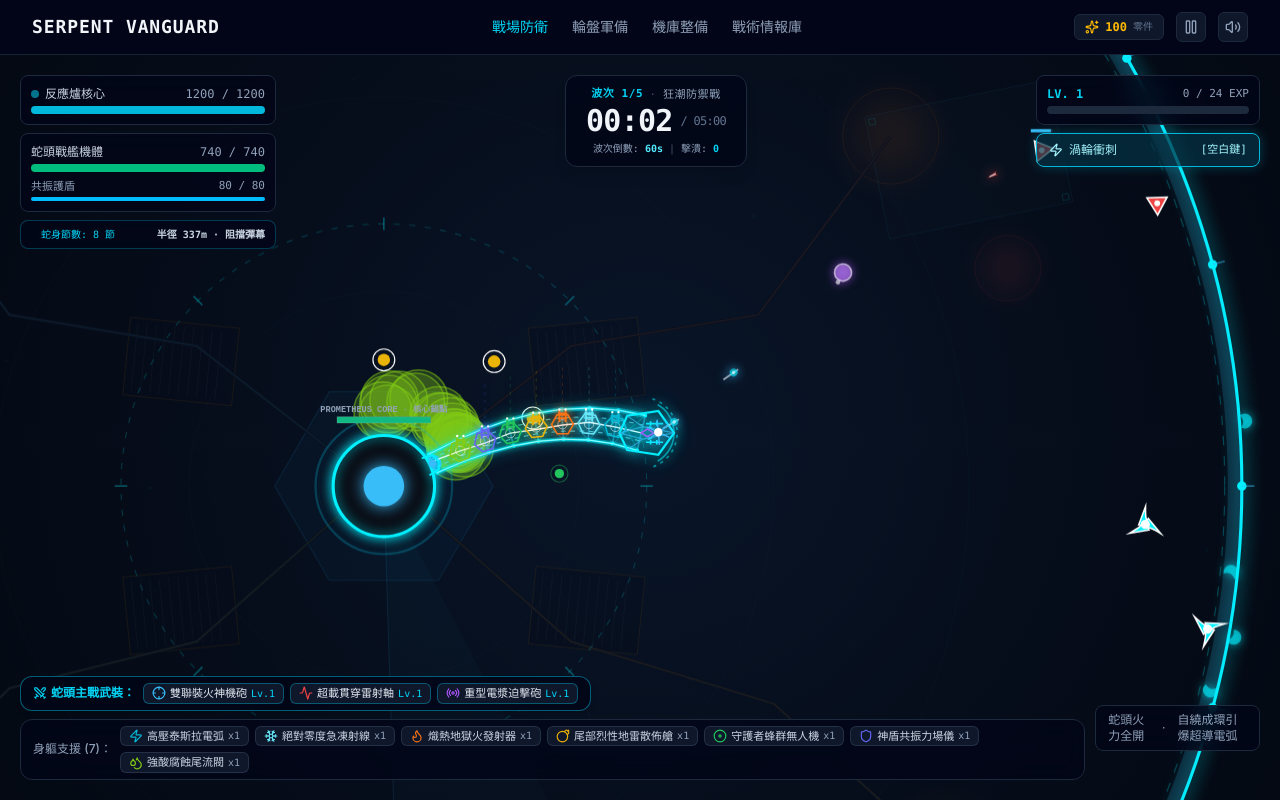
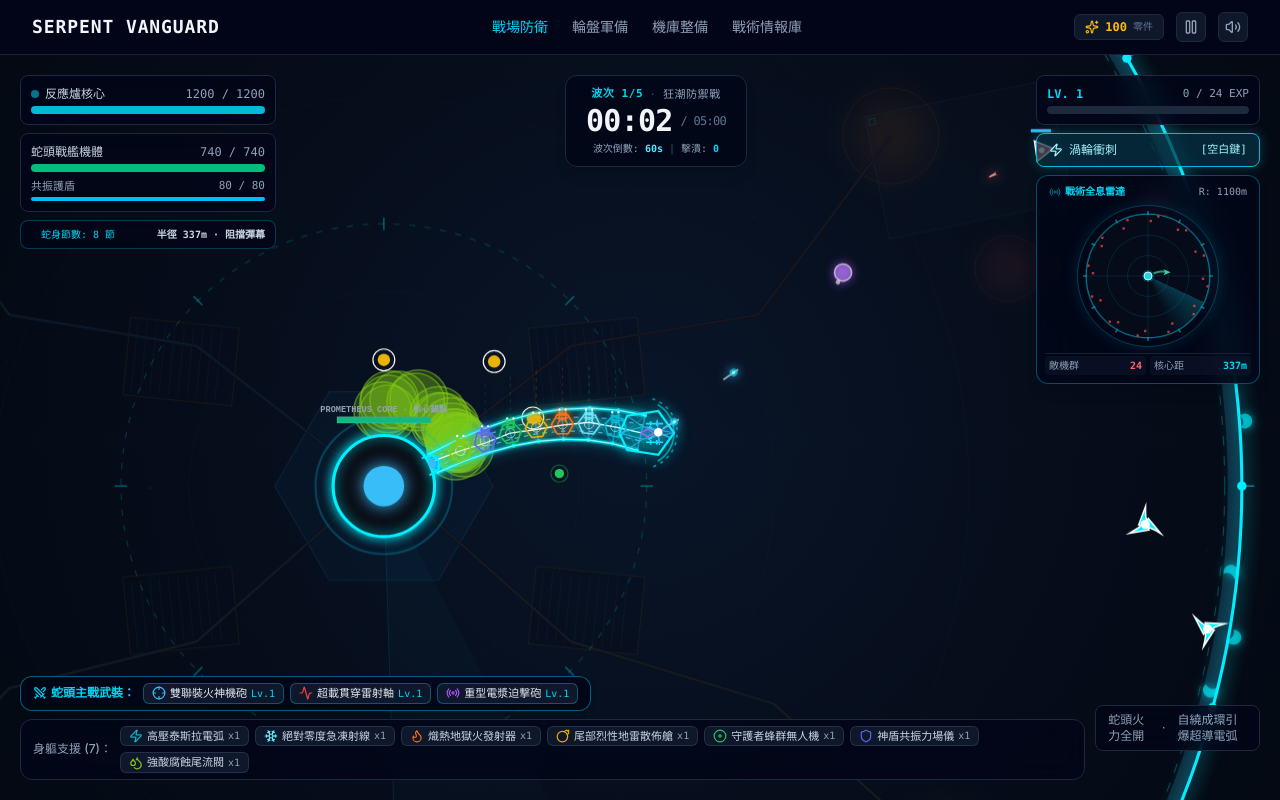
Before and after one commit to hianselplayer-pixel/S-1, a React (Vite) app: page / in a window 1280 px wide. Both pictures are taken after a click on the button "啟動出擊 · 守衛反應爐". Built offline with nearby package versions, Linux system fonts and the light colour scheme.

Commit message:
feat: Add tactical holographic radar minimap with real-time entity tracking

```diff
--- a/src/components/HUD.tsx
+++ b/src/components/HUD.tsx
@@ -8,6 +8,7 @@ import { Shield, Zap, Flame, Disc, Bomb, Droplets, Crosshair, Radio, Activity, S
 import { GameEngine } from '../game/GameEngine';
 import { TurretType } from '../types/game';
 import { TURRET_CATALOG } from '../game/constants';
+import { Minimap } from './Minimap';
 
 interface HUDProps {
   engine: GameEngine | null;
@@ -187,6 +188,9 @@ export const HUD: React.FC<HUDProps> = ({ engine, onDash }) => {
               {dashReady ? '[空白鍵]' : `${engine.dashCooldown.toFixed(1)}s`}
             </span>
           </button>
+
+          {/* Tactical Radar Minimap */}
+          <Minimap engine={engine} />
         </div>
       </div>
 
--- /dev/null
+++ b/src/components/Minimap.tsx
@@ -0,0 +1,242 @@
+/**
+ * @license
+ * SPDX-License-Identifier: Apache-2.0
+ */
+
+import React, { useEffect, useRef } from 'react';
+import { Radio, AlertTriangle } from 'lucide-react';
+import { GameEngine } from '../game/GameEngine';
+import { ARENA_RADIUS } from '../game/constants';
+
+interface MinimapProps {
+  engine: GameEngine | null;
+}
+
+export const Minimap: React.FC<MinimapProps> = ({ engine }) => {
+  const canvasRef = useRef<HTMLCanvasElement>(null);
+
+  useEffect(() => {
+    let animId: number;
+    let sweepAngle = 0;
+
+    const renderMinimap = () => {
+      const canvas = canvasRef.current;
+      if (!canvas || !engine) {
+        animId = requestAnimationFrame(renderMinimap);
+        return;
+      }
+
+      const ctx = canvas.getContext('2d');
+      if (!ctx) return;
+
+      const size = canvas.width;
+      const center = size / 2;
+      const radarRadius = center - 8;
+      const scale = radarRadius / ARENA_RADIUS;
+
+      // Clear
+      ctx.clearRect(0, 0, size, size);
+
+      // Radar Background (Circular dark sci-fi glass)
+      ctx.save();
+      ctx.beginPath();
+      ctx.arc(center, center, radarRadius, 0, Math.PI * 2);
+      ctx.fillStyle = 'rgba(6, 13, 26, 0.88)';
+      ctx.fill();
+      ctx.strokeStyle = 'rgba(6, 182, 212, 0.4)';
+      ctx.lineWidth = 1.5;
+      ctx.stroke();
+      ctx.clip();
+
+      // Range Concentric Rings
+      [0.33, 0.66, 1.0].forEach((ratio) => {
+        ctx.beginPath();
+        ctx.arc(center, center, radarRadius * ratio, 0, Math.PI * 2);
+        ctx.strokeStyle = ratio === 1.0 ? 'rgba(6, 182, 212, 0.5)' : 'rgba(6, 182, 212, 0.15)';
+        ctx.lineWidth = 1;
+        ctx.stroke();
+      });
+
+      // Crosshairs
+      ctx.beginPath();
+      ctx.moveTo(center - radarRadius, center);
+      ctx.lineTo(center + radarRadius, center);
+      ctx.moveTo(center, center - radarRadius);
+      ctx.lineTo(center, center + radarRadius);
+      ctx.strokeStyle = 'rgba(6, 182, 212, 0.15)';
+      ctx.lineWidth = 1;
+      ctx.stroke();
+
+      // Rotating Radar Sweep
+      sweepAngle = (sweepAngle + 0.04) % (Math.PI * 2);
+      const sweepGrad = ctx.createConicGradient(sweepAngle, center, center);
+      sweepGrad.addColorStop(0, 'rgba(6, 182, 212, 0.28)');
+      sweepGrad.addColorStop(0.12, 'rgba(6, 182, 212, 0.0)');
+      sweepGrad.addColorStop(1, 'rgba(6, 182, 212, 0.0)');
+      ctx.fillStyle = sweepGrad;
+      ctx.beginPath();
+      ctx.arc(center, center, radarRadius, 0, Math.PI * 2);
+      ctx.fill();
+
+      const rx = engine.reactorX;
+      const ry = engine.reactorY;
+
+      const toRadarX = (wx: number) => center + (wx - rx) * scale;
+      const toRadarY = (wy: number) => center + (wy - ry) * scale;
+
+      // 1. Items / Energy Cores (tiny golden blips)
+      if (engine.items && engine.items.length > 0) {
+        ctx.fillStyle = 'rgba(250, 204, 21, 0.7)';
+        for (const it of engine.items) {
+          const ix = toRadarX(it.x);
+          const iy = toRadarY(it.y);
+          ctx.fillRect(ix - 1, iy - 1, 2, 2);
+        }
+      }
+
+      // 2. Normal Enemies (red blips)
+      ctx.fillStyle = 'rgba(239, 68, 68, 0.75)';
+      for (const e of engine.enemies) {
+        if (e.isBoss) continue;
+        const ex = toRadarX(e.x);
+        const ey = toRadarY(e.y);
+        ctx.fillRect(ex - 1.2, ey - 1.2, 2.4, 2.4);
+      }
+
+      // 3. Bosses (pulsing big red/yellow blips)
+      for (const b of engine.enemies) {
+        if (!b.isBoss) continue;
+        const bx = toRadarX(b.x);
+        const by = toRadarY(b.y);
+        const pulse = 4 + Math.sin(Date.now() / 150) * 1.5;
+
+        // Outer danger aura
+        ctx.beginPath();
+        ctx.arc(bx, by, pulse + 3, 0, Math.PI * 2);
+        ctx.fillStyle = 'rgba(239, 68, 68, 0.35)';
+        ctx.fill();
+
+        // Inner solid
+        ctx.beginPath();
+        ctx.arc(bx, by, pulse, 0, Math.PI * 2);
+        ctx.fillStyle = '#f87171';
+        ctx.fill();
+        ctx.strokeStyle = '#fee2e2';
+        ctx.lineWidth = 1;
+        ctx.stroke();
+      }
+
+      // 4. Snake Body
+      ctx.strokeStyle = 'rgba(52, 211, 153, 0.7)';
+      ctx.lineWidth = 2;
+      ctx.beginPath();
+      const hx = toRadarX(engine.snakeX);
+      const hy = toRadarY(engine.snakeY);
+      ctx.moveTo(hx, hy);
+      for (const seg of engine.segments) {
+        ctx.lineTo(toRadarX(seg.x), toRadarY(seg.y));
+      }
+      ctx.stroke();
+
+      // Snake Head (Bright Emerald Triangle / Point)
+      ctx.save();
+      ctx.translate(hx, hy);
+      ctx.rotate(engine.snakeAngle);
+      ctx.beginPath();
+      ctx.moveTo(4, 0);
+      ctx.lineTo(-3, -3);
+      ctx.lineTo(-1.5, 0);
+      ctx.lineTo(-3, 3);
+      ctx.closePath();
+      ctx.fillStyle = '#34d399';
+      ctx.fill();
+      ctx.restore();
+
+      // 5. Reactor Core (Center cyan beacon)
+      const rPulse = 3.5 + Math.sin(Date.now() / 250) * 1;
+      ctx.beginPath();
+      ctx.arc(center, center, rPulse + 2, 0, Math.PI * 2);
+      ctx.fillStyle = 'rgba(6, 182, 212, 0.3)';
+      ctx.fill();
+
+      ctx.beginPath();
+      ctx.arc(center, center, rPulse, 0, Math.PI * 2);
+      ctx.fillStyle = '#22d3ee';
+      ctx.fill();
+      ctx.strokeStyle = '#e0f2fe';
+      ctx.lineWidth = 1;
+      ctx.stroke();
+
+      ctx.restore();
+
+      // Outer bezel tick marks
+      ctx.strokeStyle = 'rgba(6, 182, 212, 0.6)';
+      ctx.lineWidth = 1.5;
+      for (let i = 0; i < 12; i++) {
+        const rad = (i * Math.PI) / 6;
+        const x1 = center + Math.cos(rad) * (radarRadius - 1);
+        const y1 = center + Math.sin(rad) * (radarRadius - 1);
+        const x2 = center + Math.cos(rad) * (radarRadius + 3);
+        const y2 = center + Math.sin(rad) * (radarRadius + 3);
+        ctx.beginPath();
+        ctx.moveTo(x1, y1);
+        ctx.lineTo(x2, y2);
+        ctx.stroke();
+      }
+
+      animId = requestAnimationFrame(renderMinimap);
+    };
+
+    animId = requestAnimationFrame(renderMinimap);
+    return () => cancelAnimationFrame(animId);
+  }, [engine]);
+
+  if (!engine) return null;
+
+  const hasBoss = engine.enemies.some((e) => e.isBoss);
+  const enemyCount = engine.enemies.length;
+  const distToCore = Math.round(
+    Math.hypot(engine.snakeX - engine.reactorX, engine.snakeY - engine.reactorY)
+  );
+
+  return (
+    <div className="bg-slate-950/85 backdrop-blur-md p-2 rounded-xl border border-cyan-500/40 shadow-lg flex flex-col items-center gap-1.5 w-48 sm:w-56 pointer-events-auto">
+      {/* Header */}
+      <div className="w-full flex items-center justify-between text-[10px] font-mono text-cyan-400 px-1">
+        <span className="flex items-center gap-1 font-bold">
+          <Radio className="w-3 h-3 animate-pulse" />
+          戰術全息雷達
+        </span>
+        <span className="text-slate-400">R: 1100m</span>
+      </div>
+
+      {/* Radar Canvas */}
+      <div className="relative flex items-center justify-center">
+        <canvas
+          ref={canvasRef}
+          width={140}
+          height={140}
+          className="rounded-full border border-cyan-500/30 shadow-[0_0_15px_rgba(6,182,212,0.15)]"
+        />
+        {hasBoss && (
+          <div className="absolute top-1 right-1 flex items-center gap-0.5 bg-red-950/90 text-red-300 border border-red-500/80 px-1 py-0.5 rounded text-[9px] font-mono font-bold animate-pulse">
+            <AlertTriangle className="w-2.5 h-2.5" />
+            BOSS
+          </div>
+        )}
+      </div>
+
+      {/* Telemetry info */}
+      <div className="w-full grid grid-cols-2 gap-1 text-[10px] font-mono text-slate-300 pt-0.5 border-t border-slate-800/80">
+        <div className="flex items-center justify-between px-1 bg-slate-900/60 rounded py-0.5">
+          <span className="text-slate-400">敵機群</span>
+          <span className="text-red-400 font-bold">{enemyCount}</span>
+        </div>
+        <div className="flex items-center justify-between px-1 bg-slate-900/60 rounded py-0.5">
+          <span className="text-slate-400">核心距</span>
+          <span className="text-cyan-400 font-bold">{distToCore}m</span>
+        </div>
+      </div>
+    </div>
+  );
+};
```
Also changed, not shown: 1 other file (tests, documents, lock files or other folders).
